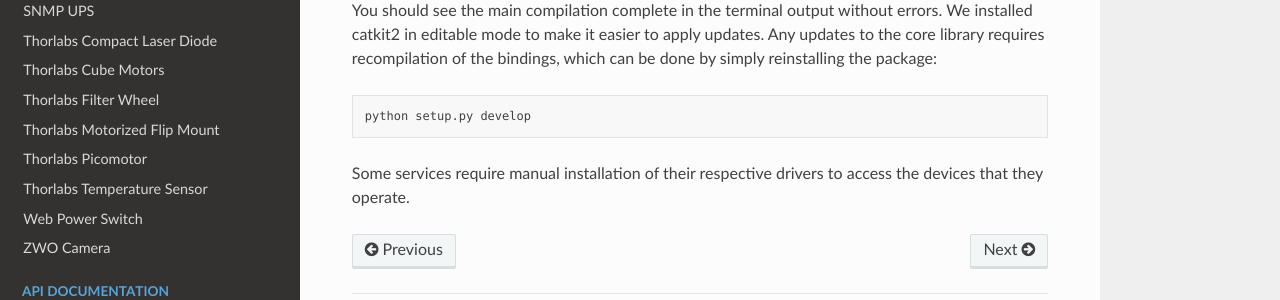
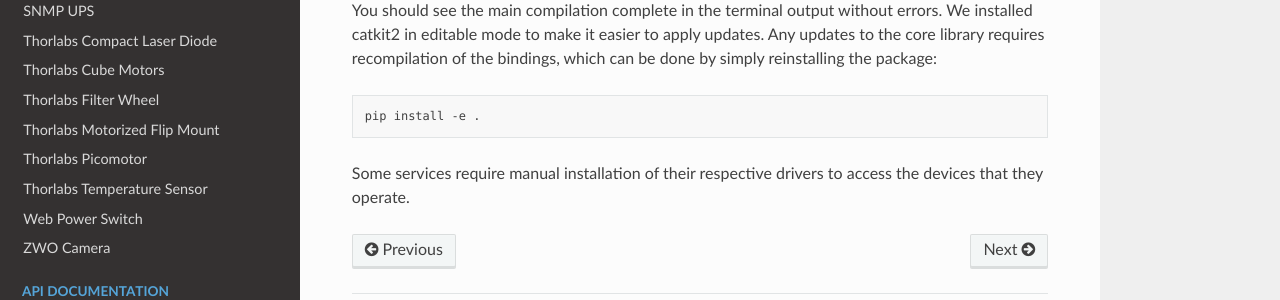
Before and after one commit to spacetelescope/catkit2, a Sphinx documentation site: the page built from docs/installation.rst, in a window 1280 px wide and 1322 px high. Shown: the part 923-1223 px from the top of the window. Built offline with Sphinx 7.4.7 and the Read the Docs theme 3.1.0, drawn with Linux system fonts in a browser that asks for light colours.

Commit message:
Update installation commands.

```diff
--- a/docs/installation.rst
+++ b/docs/installation.rst
@@ -30,6 +30,6 @@ You should see the main compilation complete in the terminal output without erro
 
 .. code-block:: bash
 
-    python setup.py develop
+    pip install -e .
 
 Some services require manual installation of their respective drivers to access the devices that they operate.
```
Also changed, not shown: README.md (+1 -1 lines).
